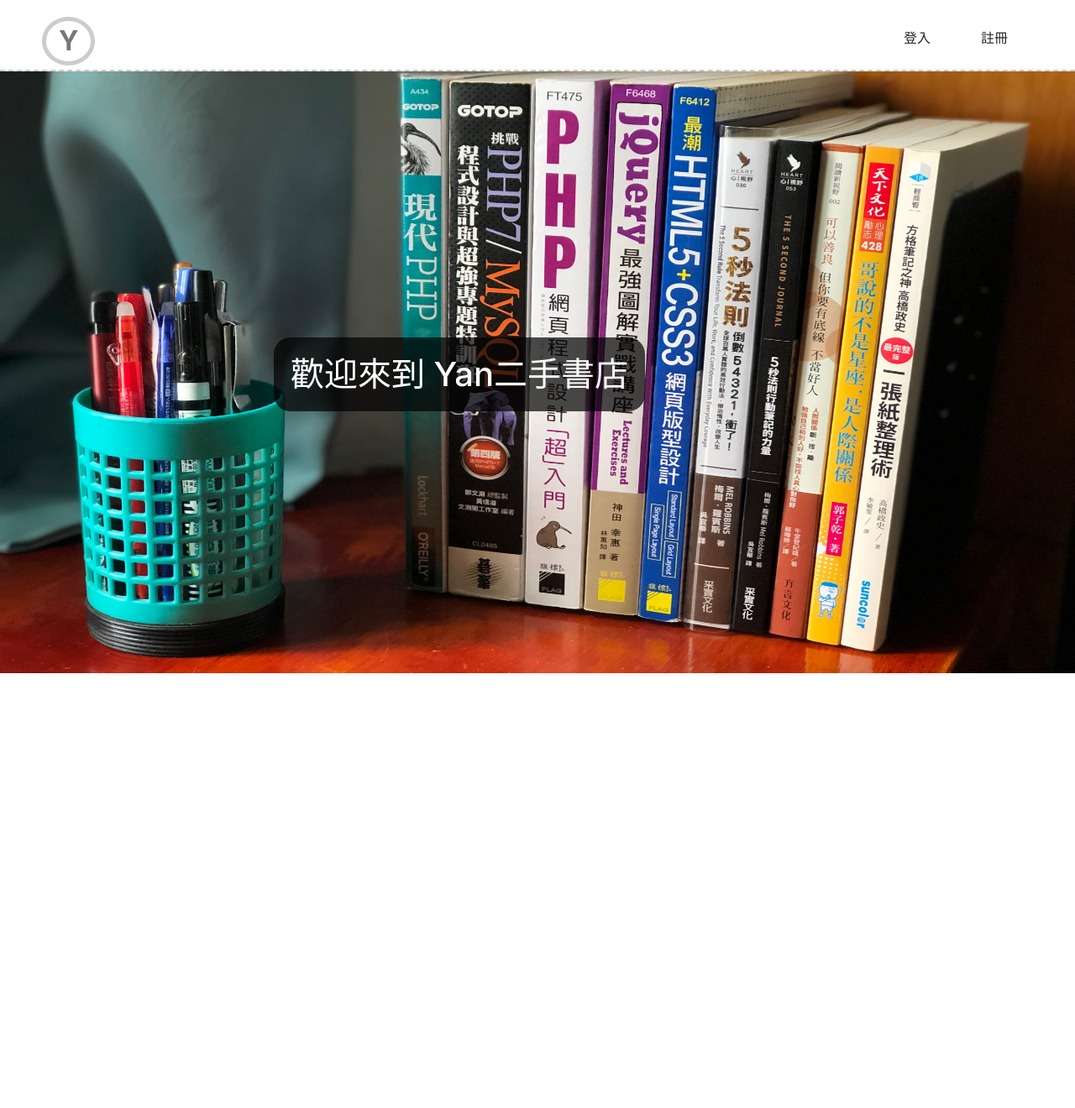
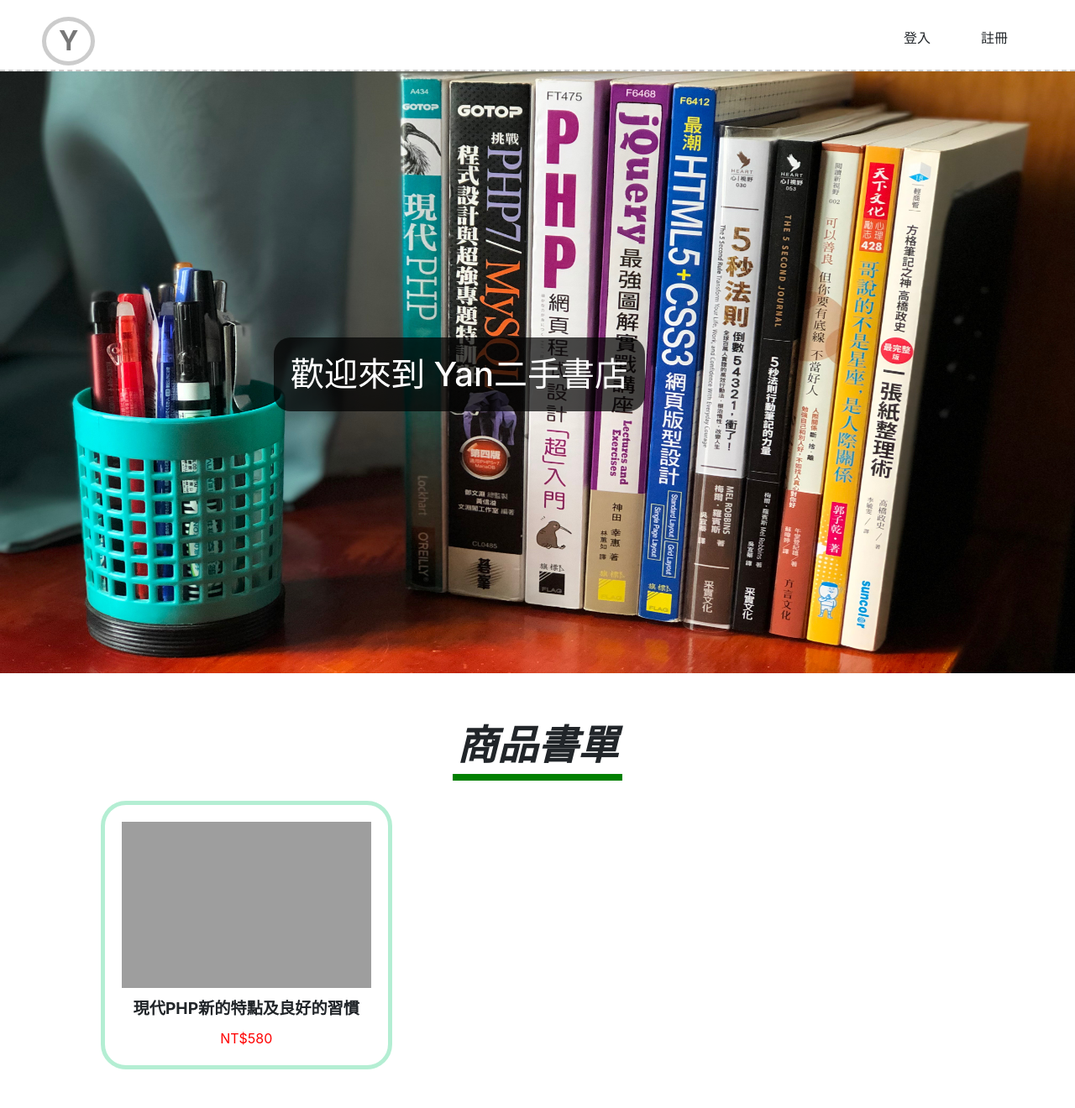
Before and after one commit to ascasc/Yan-Used-book, a PHP site: page / in a window 1280 px wide. Shown: the whole page at 84% size. Before the commit the page ends 802 px from the top, so only its background shows below. Run offline with PHP 8.4, Linux system fonts and the light colour scheme; grey boxes are pictures that could not be loaded.

Commit message:
切完首頁商品書單的版以及商品清單的版，並且寫入商品清單關閉與開啟視窗的js

```diff
--- a/public_html/css/main.css
+++ b/public_html/css/main.css
@@ -88,15 +88,15 @@
   margin: 10px;
   border: 1px solid #eee;
 }
-#header #shopcart-Panel li .content,
+#header #shopcart-Panel li .book-name,
 #header #shopcart-Panel li .delete,
-#shopping-list li .content,
+#shopping-list li .book-name,
 #shopping-list li .delete{
   padding: 0 10px;
 }
-#header #shopcart-Panel li .content,
+#header #shopcart-Panel li .book-name,
 #header #shopcart-Panel li .delete,
-#shopping-list li .content,
+#shopping-list li .book-name,
 #shopping-list li .delete{
   line-height: 50px;
 }
@@ -167,7 +167,8 @@
 #signup.open,
 #signu-success.open,
 #update-member.open,
-#shopping-list.open{
+#shopping-list.open,
+#commodity-list.open{
   display: block;
 }
 /* 關閉視窗 */
@@ -176,7 +177,8 @@
 #signu-success,
 #update-member,
 #shopcart-Panel,
-#shopping-list{
+#shopping-list,
+#commodity-list{
   display: none;
 }
 
@@ -270,3 +272,88 @@
 #signu-success .button:hover{
   color: white;
 }
+
+/* 商品書單 */
+#commodity li{
+  list-style-type: none;
+}
+#commodity{
+  margin-top: 50px;
+  text-align: center;
+}
+#commodity em{
+  font-size: 3rem;
+  font-weight: bold;
+  padding: 5px;
+  border-bottom: 8px solid green;
+}
+#commodity li{
+  padding: 20px;
+  border: 5px solid rgb(180, 238, 211);
+  border-radius: 30px;
+  cursor: pointer;
+  margin: 30px 10px;
+}
+#commodity li:hover{
+  border: 5px solid rgb(0, 245, 131);
+}
+#commodity img{
+  width: 100%;
+  display: block;
+
+}
+#commodity .book-name{
+  margin-top: 10px;
+  font-size: 1.2rem;
+  font-weight: bold;
+}
+#commodity .price{
+  margin-top: 10px;
+  color: red;
+}
+
+#commodity .col-4{
+  width: 31.5%;
+  flex: none;
+}
+
+/* 商品清單 */
+#commodity-list{
+  position: fixed;
+  top: 200px;
+  right: 25%;
+  padding: 30px;
+  background: white;
+  border-radius: 10px;
+  border: 1px solid #ccc;
+  z-index: 1;
+}
+#commodity-list img{
+  float: left;
+  width: 50vh;
+  height: auto;
+  padding: 10px;
+}
+#commodity-list .container{
+  margin-top: 40px;
+}
+#commodity-list .content{
+  float: left;
+  padding: 10px;
+}
+#commodity-list .book-name,
+#commodity-list .Publishing-house{
+  padding: 10px 0;
+}
+#commodity-list .button{
+  background: green;
+  margin-top: 10px;
+  padding: 5px 0;
+  border-radius: 10px;
+  font-size: 20px;
+  cursor: pointer;
+}
+
+#commodity-list .button:hover{
+  color: white;
+}
--- a/public_html/index.php
+++ b/public_html/index.php
@@ -94,6 +94,25 @@
     <p>註冊成功</p>
     <div class="button close">確定</div>
   </div>
+
+  <!-- 此為商品書單 -->
+  <div id="commodity">
+    <!-- 商品清單 -->
+    <div id="commodity-list">
+     <div class="close">x</div>
+        <!-- 此為商品清單Template -->
+    </div>
+    <em>商品書單</em>
+    <div class="container clearfix">
+      <ul class="row">
+        <li class="col-4 nb" data-id="">
+          <img src="http://lorempixel.com/150/100/" alt="col-4">
+          <div class="book-name">現代PHP新的特點及良好的習慣</div>
+          <div class="price">NT$580</div>
+        </li>
+      </ul>
+    </div>
+  </div>
 </div>
 
 <!-- navTemplate部分 -->
@@ -116,14 +135,39 @@
     <div class="delete">刪除</div>
   </li>
 </script>
+
 <!-- 購物清單Template部分 -->
 <script id="shopping-list-item-template" type="text/x-handlebars-template">
  <li>
- <!-- 分待付款.待出貨.待收貨.已完成 -->
-    <em>待付款</em>
-    <img src="http://lorempixel.com/50/50/" alt="">
-    <div class="content">現代PHP新的特點及良好的習慣</div>
-    <div class="price"><span>1</span>NT$<span>580</span></div>
+ <!-- 分待付款.待出貨.待收貨.已完成Template部分 -->
+    <em>{{status}}</em>
+    <img src="{{img}}" alt="{{img}}">
+    <div class="book-name">{{book-name}}</div>
+    <div class="price"><span>{{num}}</span>NT$<span>{{price}}</span></div>
   </li>
 </script>
+
+<!-- 商品書單Template部分 -->
+<script id="commodity-item-template" type="text/x-handlebars-template">
+  <li class="col-4" data-id="{{id}}">
+    <img src="{{img}}}}" alt="{{img}}">
+    <div class="book-name">{{book-name}}</div>
+    <div class="price">NT${{price}}</div>
+  </li>
+</script>
+
+<!-- 商品清單Template部分 -->
+<script id="commodity-list-item-template" type="text/x-handlebars-template">
+  <div class="container">
+    <img src="{{img}}" alt="{{img}}">
+    <div class="content">
+      <div class="book-name">{{book-name}}</div>
+      <div class="author">作者：<span>{{author}}}/span></div>
+      <div class="Publishing-house">出版社：<span>{{Publishing-house}}</span></div>
+      <div class="Publication-date">出版日期：<span>{{Publication-date}}</span></div>
+      <div class="price">NT$580</div>
+      <div class="button">加入購物車</div>
+    </div>
+  </div>
+</script>
 <?php include('footer.php'); ?>
--- a/public_html/js/action.js
+++ b/public_html/js/action.js
@@ -34,6 +34,9 @@ $(document).ready(function(){
   var shopcart_Panel={
     el: '#shopcart-Panel',
   }
+  var commodity_list={
+    el: '#commodity-list',
+  };
   //主要為Template物件使用
   var template ={
     nav:function(li_1, li_val_1, li_2_1, li_val_2, li_2_2){
@@ -82,13 +85,17 @@ $(document).ready(function(){
         e.preventDefault();
         $(shopping_list.el).addClass('open');
     })
+      .on('click', '#commodity li', function(e) {//開啟購物清單
+        e.preventDefault();
+        $(commodity_list.el).addClass('open');
+    })
       .on('click', '.dropdown', function(e) {//呼叫選單
-      e.preventDefault();
-      $(Menu_Panel.el).slideToggle(200);
+        e.preventDefault();
+        $(Menu_Panel.el).slideToggle(200);
     })
       .on('click', '.shop-cart-nav', function(e) {//呼叫購物車
-      e.preventDefault();
-      $(shopcart_Panel.el).slideToggle(200);
+        e.preventDefault();
+        $(shopcart_Panel.el).slideToggle(200);
     })
       .on('click', '.close', function(e){   //關閉視窗處理
         e.preventDefault();
@@ -97,6 +104,7 @@ $(document).ready(function(){
         $(signu_success.el).removeClass('open');
         $(update_member.el).removeClass('open');
         $(shopping_list.el).removeClass('open');
+        $(commodity_list.el).removeClass('open');
         $(this).siblings('input').val('');
         public_signup_login.alert_msg_off();
     })
```
Also changed, not shown: public_html/public.php (deleted, +0 -29 lines), 1 other file.
